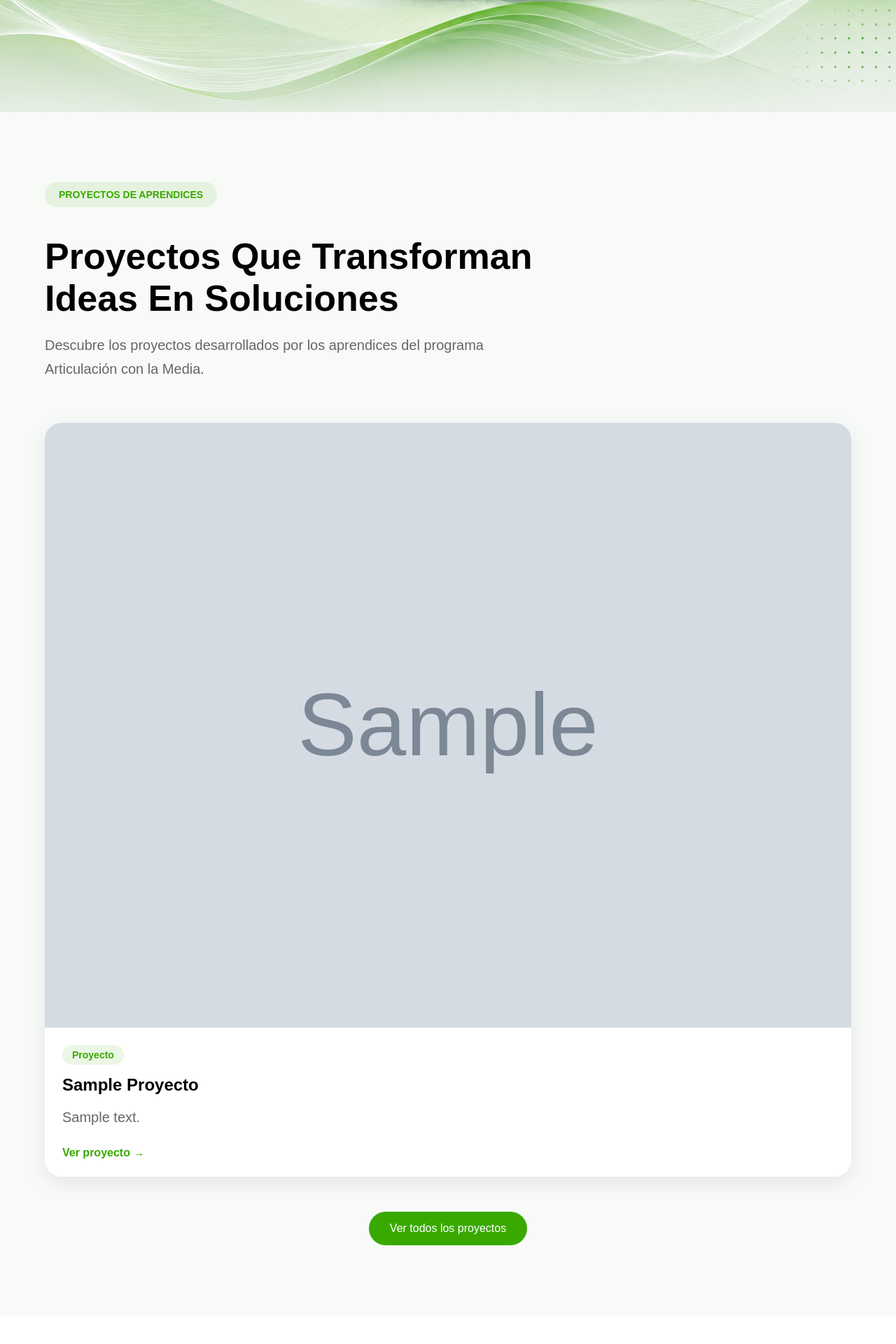
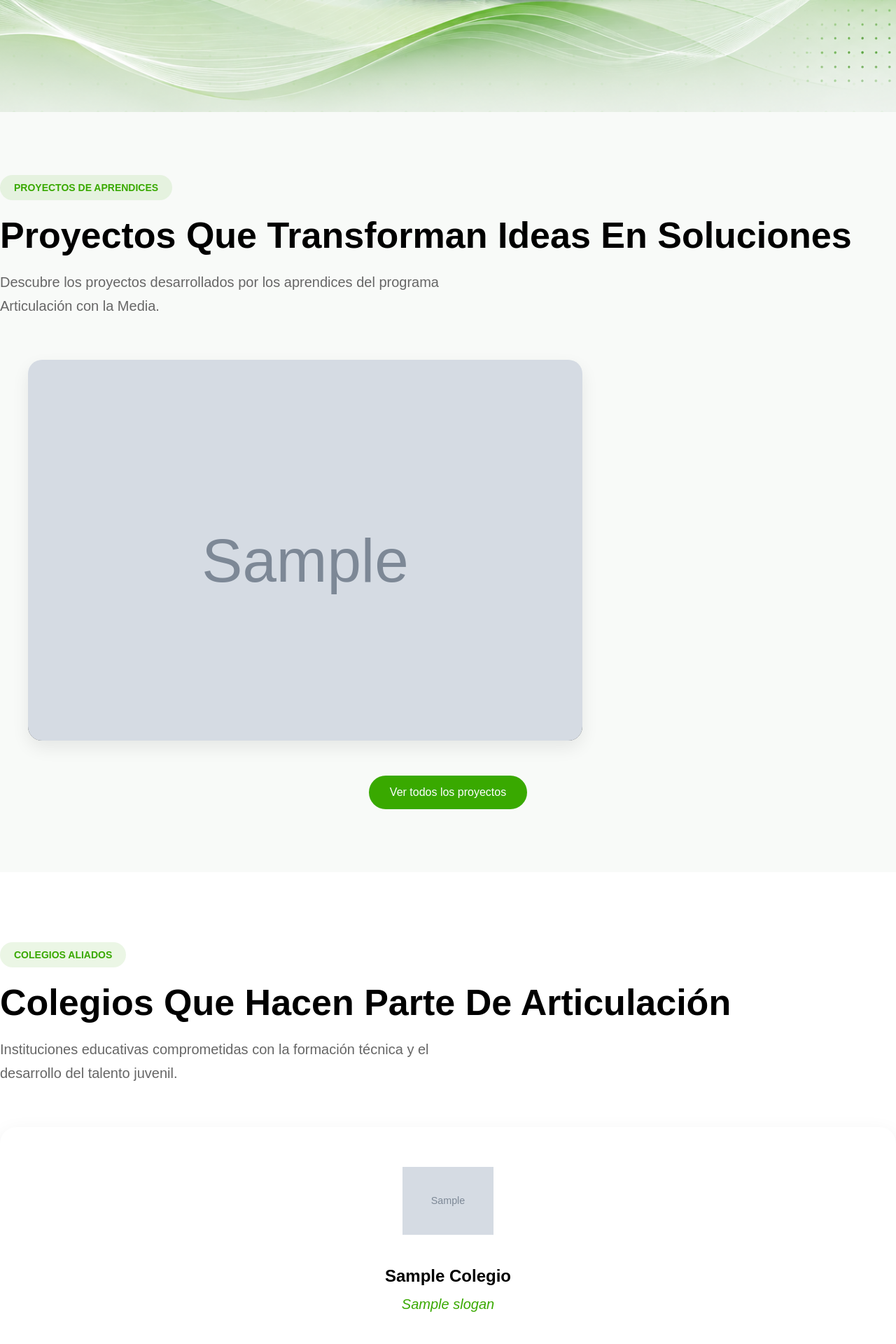
Before and after one commit to IsrAcevedo/sena_articulacion_arauca, a Flask app: template templates/index.html in a window 1280 px wide. Shown: the part 859-2779 px from the top of the page at 70% size. Run offline with Flask 3, Linux system fonts and the light colour scheme; the template is opened without the code that fills it: most values are stand-ins (such as "Sample title", 1, 10 or a date in 2020); grey boxes marked "Sample" are stand-in pictures.

Commit message:
cambie tamaño y disposicion de tarjetas de proyectos e instructores

```diff
--- a/mis_blueprints/routes/main.py
+++ b/mis_blueprints/routes/main.py
@@ -9,7 +9,7 @@
 
 @main_bp.route('/')
 def inicio():
-    query1 = "SELECT id_proyectos AS id, nombre, descripcion_corta AS descripcion, foto_principal AS foto FROM proyectos limit 2"
+    query1 = "SELECT id_proyectos AS id, nombre, descripcion_corta AS descripcion, foto_principal AS foto FROM proyectos limit 3"
     query2 = "SELECT id_colegios AS id, nombre, slogan, logo FROM colegios"
     query3 = "SELECT id_municipios AS id, nombre, foto FROM municipios"
     query4 = "SELECT i.id_instructor AS id, i.nombres, i.apellidos, p.nombre_profesion as profesion, i.foto FROM instructor i INNER JOIN profesiones p ON i.id_profesion=p.id_profesion"
--- a/static/style/styleYenary.css
+++ b/static/style/styleYenary.css
@@ -1,119 +1,156 @@
+/* Layout General */
 .proyectos {
-    padding: 100px 0;
+    padding: 90px 0;
     background: #f8faf8;
 }
 
-.container {
-    width: 90%;
-    max-width: 1400px;
-    margin: auto;
+/* Layout del Collage / Mosaico */
+.collage-grid {
+    display: grid;
+    grid-template-columns: repeat(3, 1fr);
+    grid-auto-rows: 260px;
+    gap: 24px;
+    max-width: 1200px;
+    margin: 0 auto;
 }
 
-.section-header {
-    margin-bottom: 60px;
+/* Patrón Asimétrico: La 1ra tarjeta es grande (2 columnas, 2 filas) */
+.collage-card:nth-child(6n + 1) {
+    grid-column: span 2;
+    grid-row: span 2;
 }
 
-.section-badge {
-    display: inline-block;
-    padding: 10px 20px;
-    border-radius: 50px;
-    background: rgba(57, 169, 0, 0.1);
-    color: #39a900;
-    font-size: 14px;
-    font-weight: 600;
+/* La 4ta tarjeta también toma un tamaño destacado alternado */
+.collage-card:nth-child(6n + 4) {
+    grid-column: span 2;
+    grid-row: span 1;
 }
 
-.section-header h2 {
-    margin: 20px 0;
-    font-size: 52px;
-    max-width: 700px;
+/* Estructura Base de cada Tarjeta del Mosaico */
+.collage-card {
+    position: relative;
+    border-radius: 20px;
+    overflow: hidden;
+    text-decoration: none;
+    box-shadow: 0 10px 25px rgba(0, 0, 0, 0.08);
+    display: block;
 }
 
-.section-header p {
-    max-width: 700px;
-    color: #666;
-    line-height: 1.8;
+/* Imagen de fondo a pantalla completa dentro del cuadro */
+.collage-card .card-bg {
+    width: 100%;
+    height: 100%;
 }
 
-.cards {
-    display: grid;
-    grid-template-columns: repeat(auto-fit, minmax(350px, 1fr));
-    gap: 30px;
+.collage-card .card-bg img {
+    width: 100%;
+    height: 100%;
+    object-fit: cover;
+    object-position: center 20%;
+    transition: transform 0.6s ease;
 }
 
-.cards a {
-    text-decoration: none;
-    color: inherit;
+.collage-card:hover .card-bg img {
+    transform: scale(1.06);
 }
 
-.card {
-    overflow: hidden;
-    background: white;
-    border-radius: 24px;
-    box-shadow: 0 10px 30px rgba(0, 0, 0, 0.08);
-    transition: 0.3s;
+/* Estado Normal: Título sobre la imagen en la esquina inferior */
+.collage-card .state-default {
+    position: absolute;
+    inset: 0;
+    display: flex;
+    align-items: flex-end;
+    padding: 25px;
+    background: linear-gradient(to top, rgba(0,0,0,0.75) 0%, transparent 60%);
+    z-index: 1;
+    transition: opacity 0.4s ease;
 }
 
-.card:hover {
-    transform: translateY(-10px);
+.collage-card .state-default h3 {
+    color: #ffffff;
+    font-size: 22px;
+    font-weight: 700;
+    line-height: 1.2;
+    text-shadow: 0 2px 4px rgba(0,0,0,0.5);
 }
 
-.card-image {
+/* Estado Hover: Fondo Azul Marino Oscuro con la información */
+.collage-card .state-hover {
+    position: absolute;
+    inset: 0;
+    background: #111827; /* Azul marino profundo */
+    padding: 30px;
+    display: flex;
+    flex-direction: column;
+    justify-content: center;
+    align-items: flex-start;
+    z-index: 2;
+    opacity: 0;
+    transition: opacity 0.4s ease;
+}
+
+.collage-card .state-hover .card-tag {
+    color: #4ade80;
+    font-size: 12px;
+    font-weight: 700;
+    text-transform: uppercase;
+    letter-spacing: 0.8px;
+    margin-bottom: 8px;
+}
+
+.collage-card .state-hover h3 {
+    color: #ffffff;
+    font-size: 20px;
+    font-weight: 700;
+    margin-bottom: 10px;
+}
+
+.collage-card .state-hover p {
+    color: #e5e7eb;
+    font-size: 14px;
+    line-height: 1.5;
+    margin-bottom: 15px;
+    display: -webkit-box;
+    -webkit-line-clamp: 4;
+    -webkit-box-orient: vertical;
     overflow: hidden;
 }
 
-.card-image img {
-    width: 100%;
-    height: 250px;
-    object-fit: cover;
-    transition: 0.5s;
+.collage-card .state-hover .card-link-text {
+    color: #1cd05e;
+    font-weight: 700;
+    font-size: 14px;
 }
 
-.card:hover img {
-    transform: scale(1.05);
+/* Transición Hover */
+.collage-card:hover .state-default {
+    opacity: 0;
 }
 
-.card-content {
-    padding: 25px;
+.collage-card:hover .state-hover {
+    opacity: 1;
 }
 
-.card-tag {
-    display: inline-block;
-    margin-bottom: 15px;
-    padding: 6px 14px;
-    border-radius: 30px;
-    background: rgba(57, 169, 0, 0.1);
-    color: #39a900;
-    font-size: 14px;
-    font-weight: 600;
-}
-
-.card-content h3 {
-    margin-bottom: 15px;
-    font-size: 24px;
-}
-
-.card-content p {
-    color: #666;
-    line-height: 1.7;
-}
-
-.card-button {
-    margin-top: 25px;
-    color: #39a900;
-    font-weight: 600;
-}
-
-@media (max-width: 768px) {
-    .section-header h2 {
-        font-size: 38px;
-    }
-
-    .cards {
-        grid-template-columns: 1fr;
+/* Adaptabilidad a Tablets y Teléfonos */
+@media (max-width: 992px) {
+    .collage-grid {
+        grid-template-columns: repeat(2, 1fr);
+        grid-auto-rows: 240px;
     }
 }
 
+@media (max-width: 600px) {
+    .collage-grid {
+        grid-template-columns: 1fr;
+        grid-auto-rows: 280px;
+    }
+
+    .collage-card:nth-child(6n + 1),
+    .collage-card:nth-child(6n + 4) {
+        grid-column: span 1;
+        grid-row: span 1;
+    }
+}
 .colegios {
     padding: 100px 0;
     background: #ffffff;
--- a/templates/index.html
+++ b/templates/index.html
@@ -32,47 +32,38 @@
 <section id="proyectos2" class="section proyectos">
     <div class="container">
         <div class="section-header">
-            <span class="section-badge">
-                PROYECTOS DE APRENDICES
-            </span>
-            <h2>
-                Proyectos que transforman ideas en soluciones
-            </h2>
-            <p>
-                Descubre los proyectos desarrollados por los aprendices del
-                programa Articulación con la Media.
-            </p>
+            <span class="section-badge">PROYECTOS DE APRENDICES</span>
+            <h2>Proyectos que transforman ideas en soluciones</h2>
+            <p>Descubre los proyectos desarrollados por los aprendices del programa Articulación con la Media.</p>
         </div>
-        <div class="cards">
+
+        <!-- Mosaico / Collage -->
+        <div class="collage-grid">
             {% for proyecto in proyectos %}
-            <a href="{{ url_for('main.proyecto', id=proyecto.id) }}">
-                <article class="card">
-                    <div class="card-image">
-                        <img src="{{ url_for('static', filename='uploads/' + proyecto.foto) }}"
-                            alt="Foto {{ proyecto.nombre }}">
-                    </div>
-                    <div class="card-content">
-                        <span class="card-tag">
-                            Proyecto
-                        </span>
-                        <h3>
-                            {{ proyecto.nombre }}
-                        </h3>
-                        <p>
-                            {{ proyecto.descripcion }}
-                        </p>
-                        <div class="card-button">
-                            Ver proyecto →
-                        </div>
-                    </div>
-                </article>
+            <a href="{{ url_for('main.proyecto', id=proyecto.id) }}" class="collage-card">
+                <!-- Imagen de Fondo -->
+                <div class="card-bg">
+                    <img src="{{ url_for('static', filename='uploads/' + proyecto.foto) }}" alt="Foto {{ proyecto.nombre }}">
+                </div>
+
+                <!-- Estado Inicial: Título con pastilla sutil -->
+                <div class="state-default">
+                    <h3>{{ proyecto.nombre }}</h3>
+                </div>
+
+                <!-- Estado Hover: Fondo azul oscuro con descripción -->
+                <div class="state-hover">
+                    <span class="card-tag">Proyecto</span>
+                    <h3>{{ proyecto.nombre }}</h3>
+                    <p>{{ proyecto.descripcion }}</p>
+                    <span class="card-link-text">Ver proyecto →</span>
+                </div>
             </a>
             {% endfor %}
         </div>
+
         <div class="view-all">
-            <a href="{{ url_for('main.colegios') }}">
-                Ver todos los proyectos
-            </a>
+            <a href="{{ url_for('main.colegios') }}" class="btn-main">Ver todos los proyectos</a>
         </div>
     </div>
 </section>
```
Also changed, not shown: other parts of static/style/styleYenary.css (+31 -44 lines).
